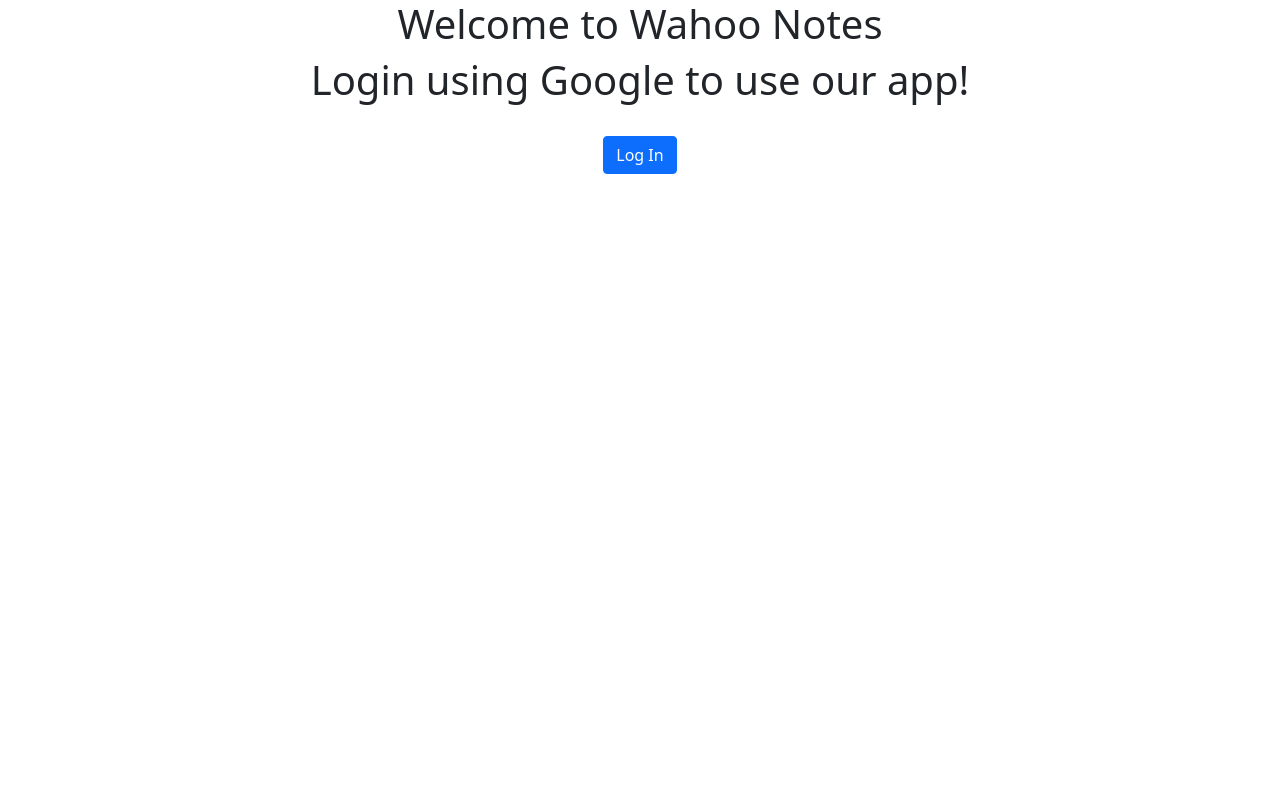
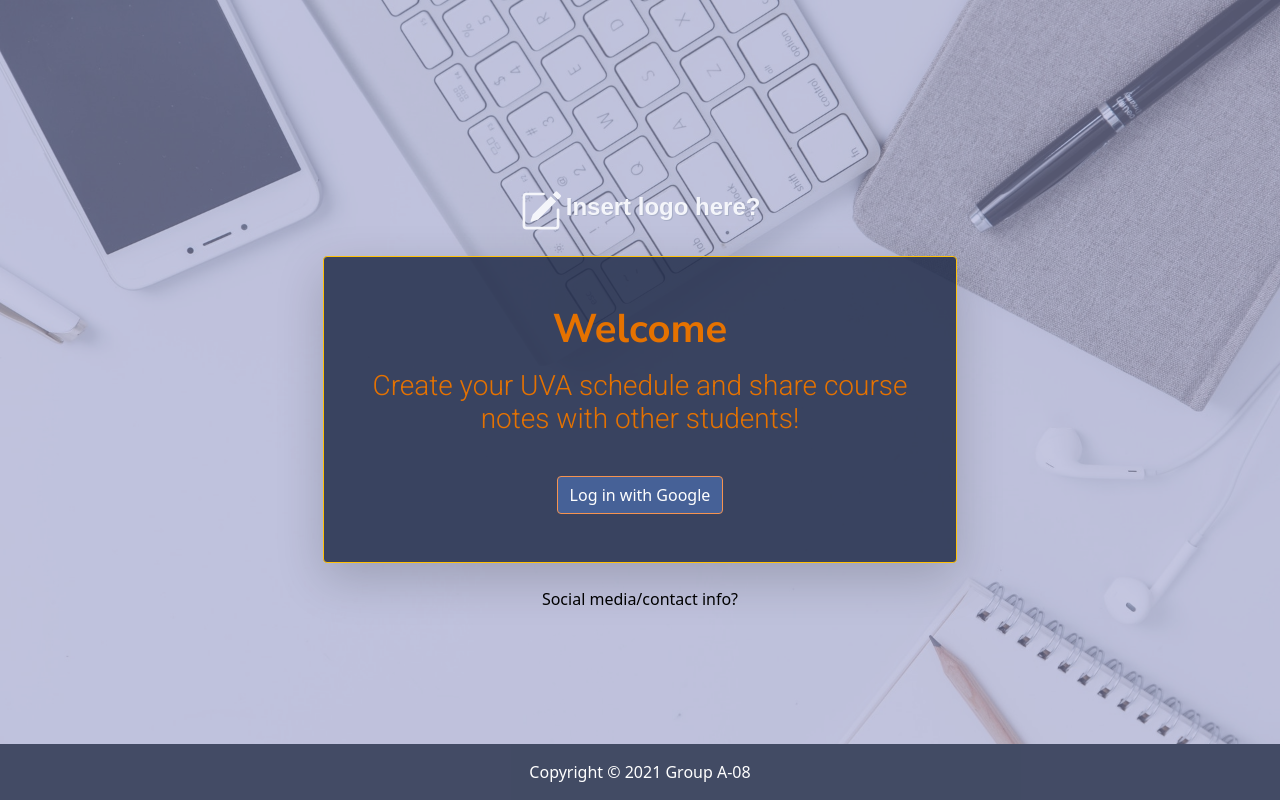
Before and after one commit to WilliamHaslet/wahoo-notes-website-project, a Django app: page / in a window 1280 px wide. Run offline with Django 3.2, Linux system fonts and the light colour scheme; some libraries are stand-ins or nearby versions.

Commit message:
login page ui

```diff
--- a/main_app/static/main_app/style.css
+++ b/main_app/static/main_app/style.css
@@ -1,5 +1,32 @@
 li a {
     color: blue;
+}
+
+login_bg {
+  position: relative;
+  height: 100vh;
+  width: 100%;
+  display: flex;
+  align-items: center;
+  justify-content: center;
+  background-image: url('images/desk3.jpg');
+  background-size: cover;
+}
+
+login_bg::before {
+  content: "";
+  position: absolute;
+  top: 0px;
+  right: 0px;
+  bottom: 0px;
+  left: 0px;
+  background-color: rgba(155, 158, 204, 0.55);
+}
+
+login_text {
+  position: relative;
+  color: #000000;
+  text-align: center;
 }
 
 footer {
@@ -8,4 +35,5 @@ footer {
   bottom: 0;
   width: 100%;
   text-align: center;
+  color: white;
 }
--- a/main_app/templates/main_app/index.html
+++ b/main_app/templates/main_app/index.html
@@ -17,6 +17,12 @@
   <!-- CSS only -->
   <link href="https://cdn.jsdelivr.net/npm/bootstrap@5.0.2/dist/css/bootstrap.min.css" rel="stylesheet"
     integrity="sha384-EVSTQN3/azprG1Anm3QDgpJLIm9Nao0Yz1ztcQTwFspd3yD65VohhpuuCOmLASjC" crossorigin="anonymous">
+    <!-- Bootstrap icons -->
+    <link rel="stylesheet" href="https://cdn.jsdelivr.net/npm/bootstrap-icons@1.7.0/font/bootstrap-icons.css">
+    <!-- Google Fonts -->
+    <link rel="preconnect" href="https://fonts.googleapis.com">
+    <link rel="preconnect" href="https://fonts.gstatic.com" crossorigin>
+    <link href="https://fonts.googleapis.com/css2?family=Nunito+Sans:wght@700&family=Roboto:wght@300&display=swap" rel="stylesheet">
 </head>
 
 <body>
@@ -72,9 +78,43 @@
     </div>
   </footer>
   {% else %}
-  <center><h1>Welcome to Wahoo Notes</h1>
-  <h1>Login using Google to use our app! </h1><br>
-  <a href="{% provider_login_url 'google' %}" class="btn btn-primary">Log In</a></body></center>
+    <login_bg>
+      <login_text>
+        <svg xmlns="http://www.w3.org/2000/svg" width="42" height="42" fill="#f4f5fa" class="bi bi-pencil-square" viewBox="0 0 16 16">
+          <path d="M15.502 1.94a.5.5 0 0 1 0 .706L14.459 3.69l-2-2L13.502.646a.5.5 0 0 1 .707 0l1.293 1.293zm-1.75 2.456-2-2L4.939 9.21a.5.5 0 0 0-.121.196l-.805 2.414a.25.25 0 0 0 .316.316l2.414-.805a.5.5 0 0 0 .196-.12l6.813-6.814z"/>
+          <path fill-rule="evenodd" d="M1 13.5A1.5 1.5 0 0 0 2.5 15h11a1.5 1.5 0 0 0 1.5-1.5v-6a.5.5 0 0 0-1 0v6a.5.5 0 0 1-.5.5h-11a.5.5 0 0 1-.5-.5v-11a.5.5 0 0 1 .5-.5H9a.5.5 0 0 0 0-1H2.5A1.5 1.5 0 0 0 1 2.5v11z"/>
+        </svg>
+        <!-- Some backup fonts in case the first isn't available -->
+        <p style = "font-family:'Lucida Handwriting', Arial, Serif; display:inline; font-size:24px; color:#f4f5fa; text-shadow:1px 1px #a9afc7"><b>Insert logo here?</b></p>
+        <div class="container p-5 my-4 shadow-lg rounded border border-warning" style="background-color: rgba(35, 45, 75, 0.85); color: #E57200">
+          <h1><p style = "font-family: 'Nunito Sans', Arial, Serif">Welcome</p></h1>
+          <h3><p style = "font-family: 'Roboto', Arial, Serif">Create your UVA schedule and share course <br> notes with other students!</p></h3>
+          <br>
+          <a href="{% provider_login_url 'google' %}" class="btn btn-primary">Log in with Google</a>
+        </div>
+        Social media/contact info?
+      </login_text>
+
+      <footer class="bg-light text-center text-lg-start">
+        <div class="text-center p-3" style="background-color: rgba(35, 45, 75, 0.85)">
+          Copyright © 2021 Group A-08
+        </div>
+      </footer>
+    </login_bg>
   {% endif %}
 
 </body>
+
+<style type="text/css">
+.container p-5 my-5 text-black rounded border border-warning {
+  color: rgb(37, 22, 119);
+}
+.btn-primary {
+    color: #fff;
+    background-color: #466197;
+    border-color: #f69350;
+}
+.btn-primary:hover {
+    background-color: #5374b6;
+}
+</style>
```
Also changed, not shown: main_app/static/main_app/images/desk4.jpg (deleted).
